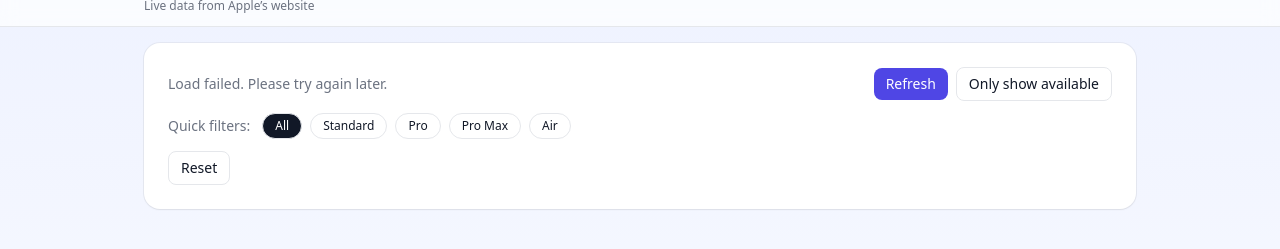
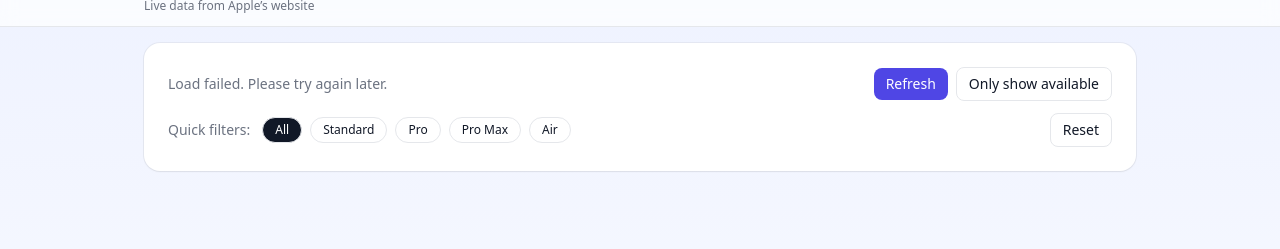
Before and after one commit to davidyen1124/iphone-availability, a website: page public/index.html in a window 1280 px wide. Both pictures are taken after a click on the button "All". Shown: the part 37-286 px from the top of the page. Drawn offline with nearby package versions, Linux system fonts and the light colour scheme; no server answers.

Commit message:
Add reset button to filter row

```diff
--- a/public/index.html
+++ b/public/index.html
@@ -53,9 +53,7 @@
               <button data-family="Pro" class="rounded-full border px-3 py-1 text-xs">Pro</button>
               <button data-family="Pro Max" class="rounded-full border px-3 py-1 text-xs">Pro Max</button>
               <button data-family="Air" class="rounded-full border px-3 py-1 text-xs">Air</button>
-            </div>
-            <div class="mt-3 flex flex-wrap items-center gap-2" id="controls">
-              <button id="resetFilters" class="rounded-lg border px-3 py-1.5 text-sm">Reset</button>
+              <button id="resetFilters" class="ml-auto rounded-lg border px-3 py-1.5 text-sm">Reset</button>
             </div>
           </div>
         </div>
@@ -135,12 +133,12 @@
       elReset.addEventListener('click', ()=>{ state.families.clear(); document.querySelector('[data-family=all]')?.click(); render(); });
 
       function wireInteractions(){
-        elFamilyFilters.querySelectorAll('button').forEach(btn => {
+        elFamilyFilters.querySelectorAll('button[data-family]').forEach(btn => {
           btn.addEventListener('click', ()=>{
             const f = btn.getAttribute('data-family');
             if (f === 'all') {
               state.families.clear();
-              elFamilyFilters.querySelectorAll('button').forEach(b=>b.classList.remove('bg-gray-900','text-white'));
+              elFamilyFilters.querySelectorAll('button[data-family]').forEach(b=>b.classList.remove('bg-gray-900','text-white'));
               btn.classList.add('bg-gray-900','text-white');
             } else {
               // toggle selection
```
